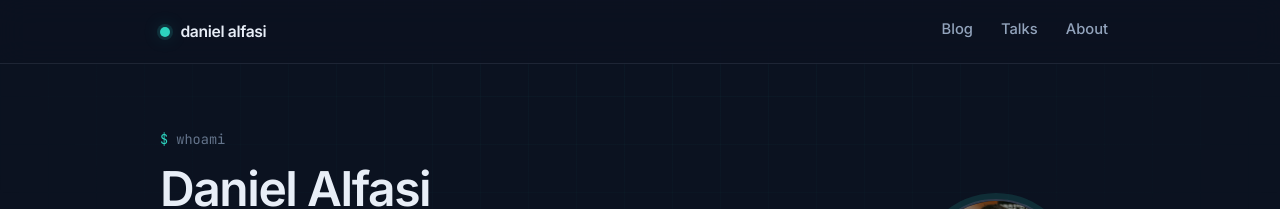
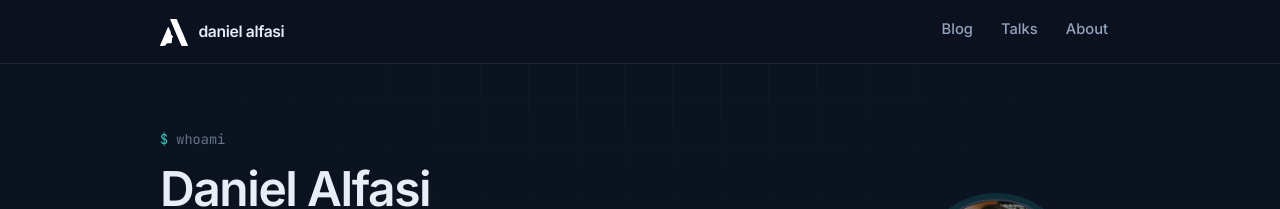
Before and after one commit to daniel4x/daniel4x.github.io, a Jekyll site: the page built from index.html, in a window 1280 px wide. Shown: the top 209 px of the page. Built offline with Jekyll 4.4.1, drawn with Linux system fonts in a browser that asks for light colours.

Commit message:
Replace favicon and nav mark with the A-face logo.

```diff
--- a/_includes/header.html
+++ b/_includes/header.html
@@ -1,7 +1,7 @@
 <header class="site-header">
   <div class="wrap wrap--wide nav">
     <a class="nav-brand" href="{{ '/' | relative_url }}">
-      <span class="nav-brand__mark" aria-hidden="true"></span>
+      <img class="nav-brand__mark" src="{{ '/assets/img/logo-mark.svg' | relative_url }}" alt="" width="28" height="27">
       <span class="nav-brand__name">daniel alfasi</span>
     </a>
 
--- a/assets/css/main.css
+++ b/assets/css/main.css
@@ -188,11 +188,11 @@ main {
 .nav-brand:hover { color: var(--text); }
 
 .nav-brand__mark {
-  width: 10px;
-  height: 10px;
-  border-radius: 50%;
-  background: var(--accent);
-  box-shadow: 0 0 0 3px var(--accent-dim), 0 0 18px var(--accent-glow);
+  width: 28px;
+  height: 27px;
+  display: block;
+  flex-shrink: 0;
+  object-fit: contain;
 }
 
 .nav-brand__name { font-size: 0.98rem; }
```
Also changed, not shown: assets/img/apple-touch-icon.png, assets/img/favicon-32.png, assets/img/favicon-512.png, assets/img/favicon.ico, assets/img/favicon.svg, assets/img/logo-mark.svg (added).
